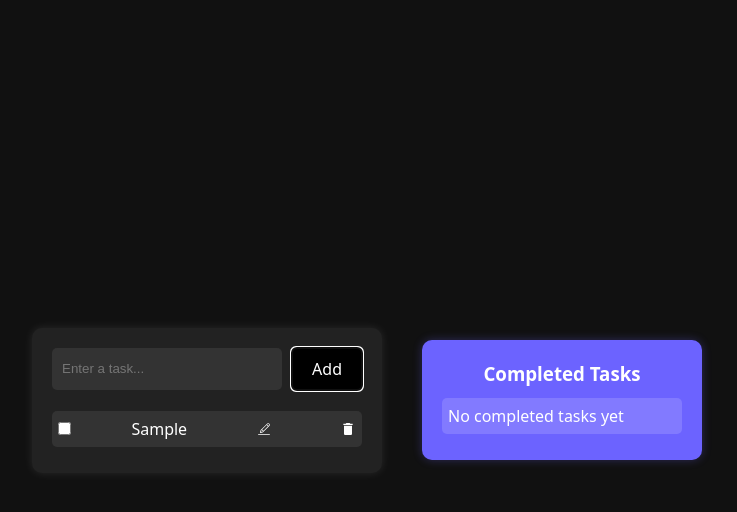
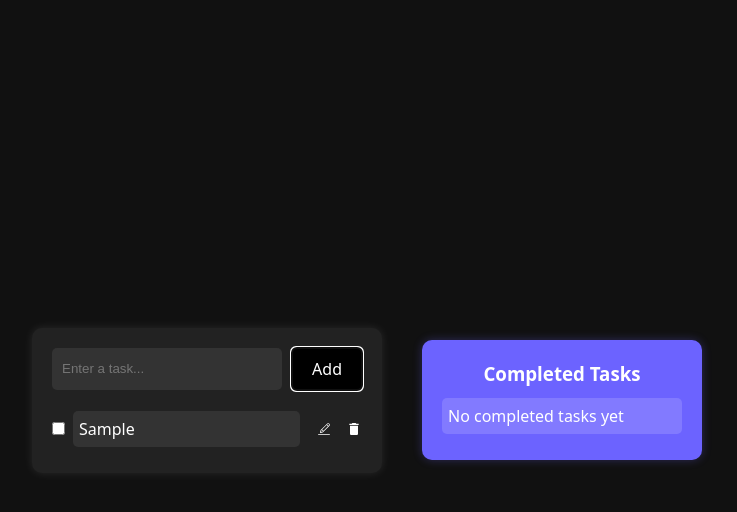
Before and after one commit to fatimashafiq-coder/react-todo, a React (Vite) app in the folder my-react-app/: page / in a window 1280 px wide. Both pictures are taken after typing "Sample" into the empty fields and a click on the button "Add". Shown: the top 512 px of the page, without its empty margins (273-1010 px from the left). Built offline with nearby package versions, Linux system fonts and the light colour scheme.

Commit message:
remove the input and button tag in the p tag

```diff
--- a/my-react-app/src/App.css
+++ b/my-react-app/src/App.css
@@ -119,3 +119,24 @@ body {
 .edit_input{
   margin-left: 0.5rem;
 }
+.todo-item {
+  display: flex;
+  align-items: center;
+  gap: 0.5rem;
+}
+
+.todo-text {
+  flex-grow: 1;
+  margin: 0;
+}
+
+.icons {
+  display: flex;
+  gap: 0.4rem;
+}
+
+.edit-section {
+  display: flex;
+  gap: 0.5rem;
+  align-items: center;
+}
--- a/my-react-app/src/App.jsx
+++ b/my-react-app/src/App.jsx
@@ -6,10 +6,9 @@ import "./App.css";
 
 function App() {
   const { todos, setTodos } = storedLocalStorage();
-
-  const addButtonClick = (newItem) => {
-    if (newItem.trim() !== "") {
-      setTodos([...todos, { text: newItem, isCompleted: false }]);
+  const addButtonClick = (newTodo) => {
+    if (newTodo.text.trim() !== "") {
+      setTodos([...todos, newTodo]);
     }
   };
 
--- a/my-react-app/src/component/ActiveTodos.jsx
+++ b/my-react-app/src/component/ActiveTodos.jsx
@@ -1,15 +1,12 @@
 import { useState } from "react";
 import { MdDelete } from "react-icons/md";
 import { CiEdit } from "react-icons/ci";
-import { v4 as uuidv4 } from "uuid"; // ✅ import uuid
 
 export const ActiveTodos = ({ todos, setTodos }) => {
   const [editText, setEditText] = useState("");
   const [editingItem, setEditingItem] = useState(null);
 
-  // ✅ Make sure each todo has a unique id
-  const todosWithId = todos.map((t) => (t.id ? t : { ...t, id: uuidv4() }));
-  const activeTodos = todosWithId.filter((t) => !t.isCompleted);
+  const activeTodos = todos.filter((t) => !t.isCompleted);
 
   const startEdit = (item) => {
     setEditingItem(item);
@@ -19,7 +16,7 @@ export const ActiveTodos = ({ todos, setTodos }) => {
   const handleEditChange = (e) => setEditText(e.target.value);
 
   const updateItem = () => {
-    const updated = todosWithId.map((t) =>
+    const updated = todos.map((t) =>
       t.id === editingItem.id ? { ...t, text: editText } : t
     );
     setTodos(updated);
@@ -28,12 +25,12 @@ export const ActiveTodos = ({ todos, setTodos }) => {
   };
 
   const deleteItem = (item) => {
-    const filtered = todosWithId.filter((t) => t.id !== item.id);
+    const filtered = todos.filter((t) => t.id !== item.id);
     setTodos(filtered);
   };
 
   const handleCompleteTask = (item) => {
-    const updated = todosWithId.map((t) =>
+    const updated = todos.map((t) =>
       t.id === item.id ? { ...t, isCompleted: true } : t
     );
     setTodos(updated);
@@ -45,14 +42,15 @@ export const ActiveTodos = ({ todos, setTodos }) => {
         <p>No active tasks</p>
       ) : (
         activeTodos.map((item) => (
-          <p key={item.id}>
+          <div key={item.id} className="todo-item">
             <input
               type="checkbox"
               className="titick"
               onChange={() => handleCompleteTask(item)}
             />
+
             {editingItem?.id === item.id ? (
-              <>
+              <div className="edit-section">
                 <input
                   className="edit_input"
                   type="text"
@@ -62,21 +60,17 @@ export const ActiveTodos = ({ todos, setTodos }) => {
                 <button className="update_button" onClick={updateItem}>
                   Update
                 </button>
-              </>
+              </div>
             ) : (
               <>
-                {item.text}
-                <CiEdit
-                  className="icon"
-                  onClick={() => startEdit(item)}
-                />
-                <MdDelete
-                  className="icon"
-                  onClick={() => deleteItem(item)}
-                />
+                <p className="todo-text">{item.text}</p>
+                <div className="icons">
+                  <CiEdit className="icon" onClick={() => startEdit(item)} />
+                  <MdDelete className="icon" onClick={() => deleteItem(item)} />
+                </div>
               </>
             )}
-          </p>
+          </div>
         ))
       )}
     </div>
--- a/my-react-app/src/component/TodoInput.jsx
+++ b/my-react-app/src/component/TodoInput.jsx
@@ -1,4 +1,5 @@
 import React, { useState } from "react";
+import { v4 as uuidv4 } from "uuid";
 
 export const Todoinput = ({ addButtonClick }) => {
   const [inputValue, setInputValue] = useState("");
@@ -7,7 +8,13 @@ export const Todoinput = ({ addButtonClick }) => {
 
   const handleAdd = () => {
     if (inputValue.trim() === "") return;
-    addButtonClick(inputValue);
+    const newTodo = {
+      id: uuidv4(),
+      text: inputValue,
+      isCompleted: false,
+    };
+
+    addButtonClick(newTodo);
     setInputValue("");
   };
 
```
